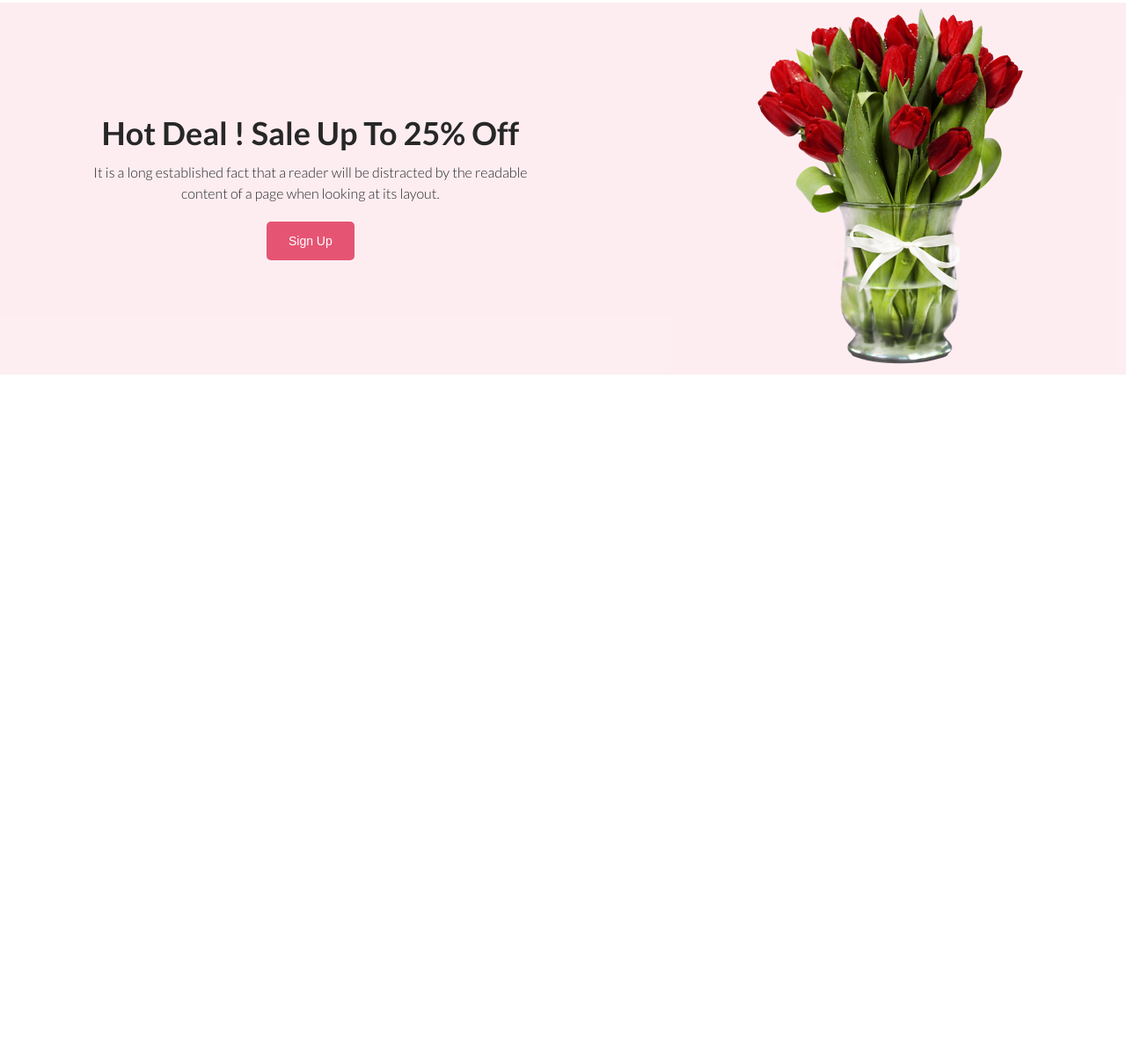
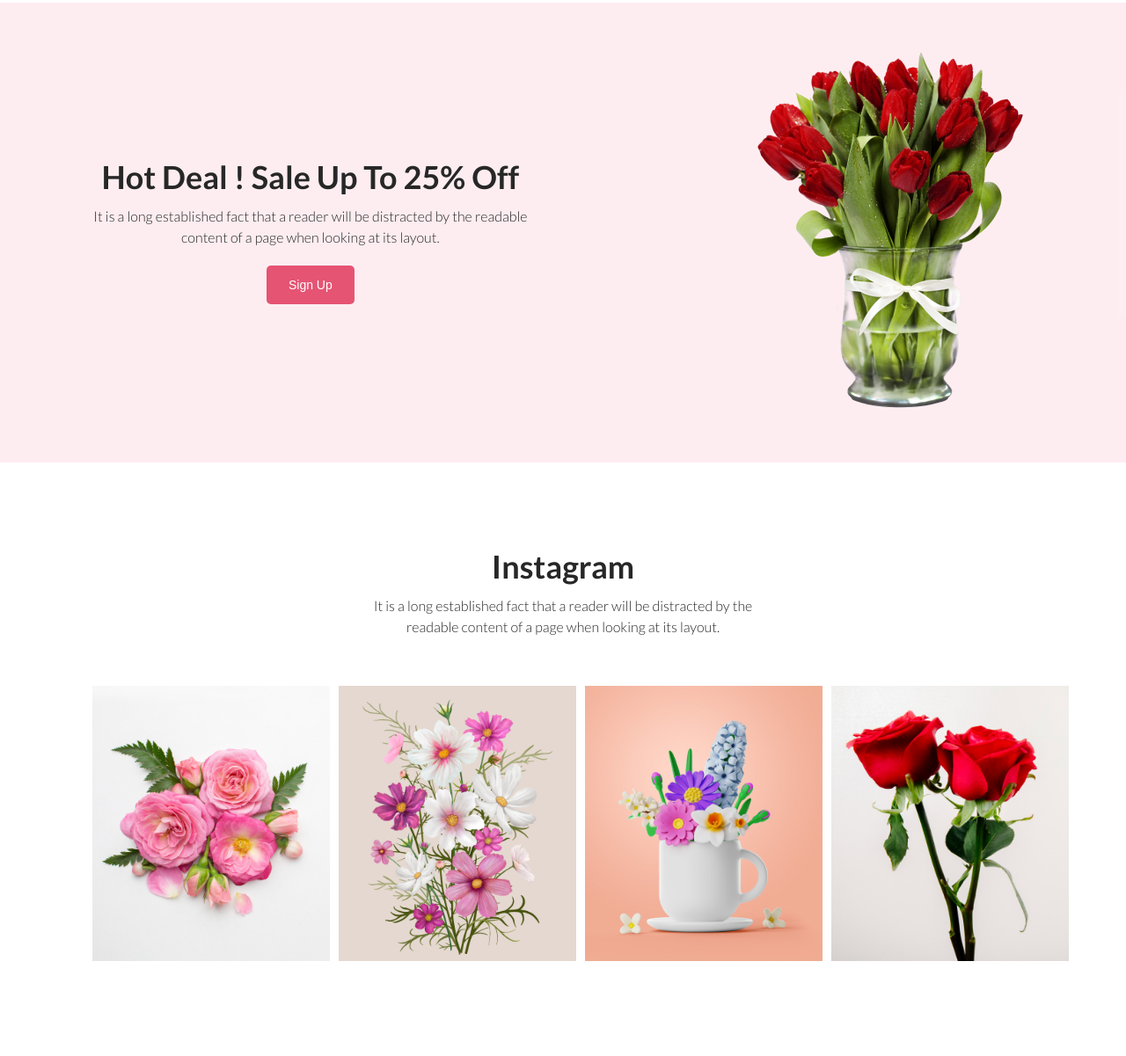
Before and after one commit to shahin569/first-assignment-flower-, a plain HTML site: page index.html in a window 1280 px wide. Shown: the part 1672-2873 px from the top of the page at 88% size. Before the commit the page ends 2098 px from the top, so only its background shows below. Drawn offline with Linux system fonts and the light colour scheme.

Commit message:
instagram sectoin added

```diff
--- a/index.html
+++ b/index.html
@@ -79,6 +79,18 @@
                 </div>
             </div>
         </section>
+        <section>
+            <div class="instagram-section container">
+                <h2 class="secondary-title">Instagram</h2>
+                <p class="instagram-description description">It is a long established fact that a reader will be distracted by the readable content of a page when looking at its layout.</p>
+                <div class="insta-image-box">
+                    <div class="insta-image"><img src="images/Flower 01.png" alt=""></div>
+                    <div class="insta-image"><img src="images/Rectangle 4.png" alt=""></div>
+                    <div class="insta-image"><img src="images/Rectangle 5.png" alt=""></div>
+                    <div class="insta-image"><img src="images/Rectangle 6.png" alt=""></div>
+                </div>
+            </div>
+        </section>
     </main>
     <footer></footer>
 </body>
--- a/style.css
+++ b/style.css
@@ -164,6 +164,7 @@ body{
  display: flex;
  gap: 200px;
  justify-content: space-evenly;
+ padding:50px 0;
 
 }
 
@@ -175,3 +176,35 @@ body{
 .deal-description{
     padding: 0 0 20px 0;
 }
+
+
+/* instagram section starts here */
+
+
+.instagram-section{
+    text-align: center;
+    padding:100px;
+
+
+}
+
+.instagram-description{
+    max-width: 450px;
+    text-align: center;
+    display: inline-block;
+}
+
+.insta-image-box{
+    margin-top: 50px;
+    display: flex;
+
+}
+
+.insta-image{
+    margin:5px
+}
+
+.insta-image-box img{
+    width: 270px;
+    height: auto;
+}
```
